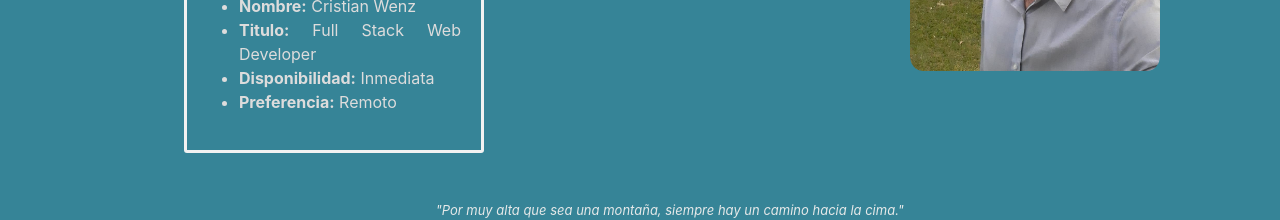
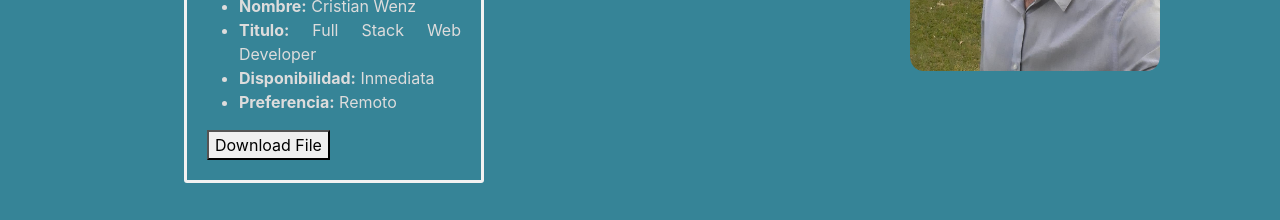
Before and after one commit to cdwenz/wenz-portfolio, a React (Create React App) app: page / in a window 1280 px wide. Shown: the part 1120-1340 px from the top of the page. Built offline with nearby package versions, Linux system fonts and the light colour scheme.

Commit message:
download CV

```diff
--- a/src/Components/About/About.jsx
+++ b/src/Components/About/About.jsx
@@ -1,5 +1,6 @@
 import styles from './About.module.css';
 import photo from '../../img/photo.jpg';
+import CV from '../../img/CV-CristianWenz.pdf';
 
 export default function About(){
     return (
@@ -20,6 +21,9 @@ export default function About(){
                                 <li><b>Disponibilidad:</b> Inmediata</li>
                                 <li><b>Preferencia:</b> Remoto</li>
                             </ul>
+                            <a href={CV} download="CV-CristianWenz.pdf">
+                                <button>Download File</button>
+                            </a>
                         </div>
                     </div>
                 </div>
```
Also changed, not shown: 1 other file (tests, documents, lock files or other folders).
